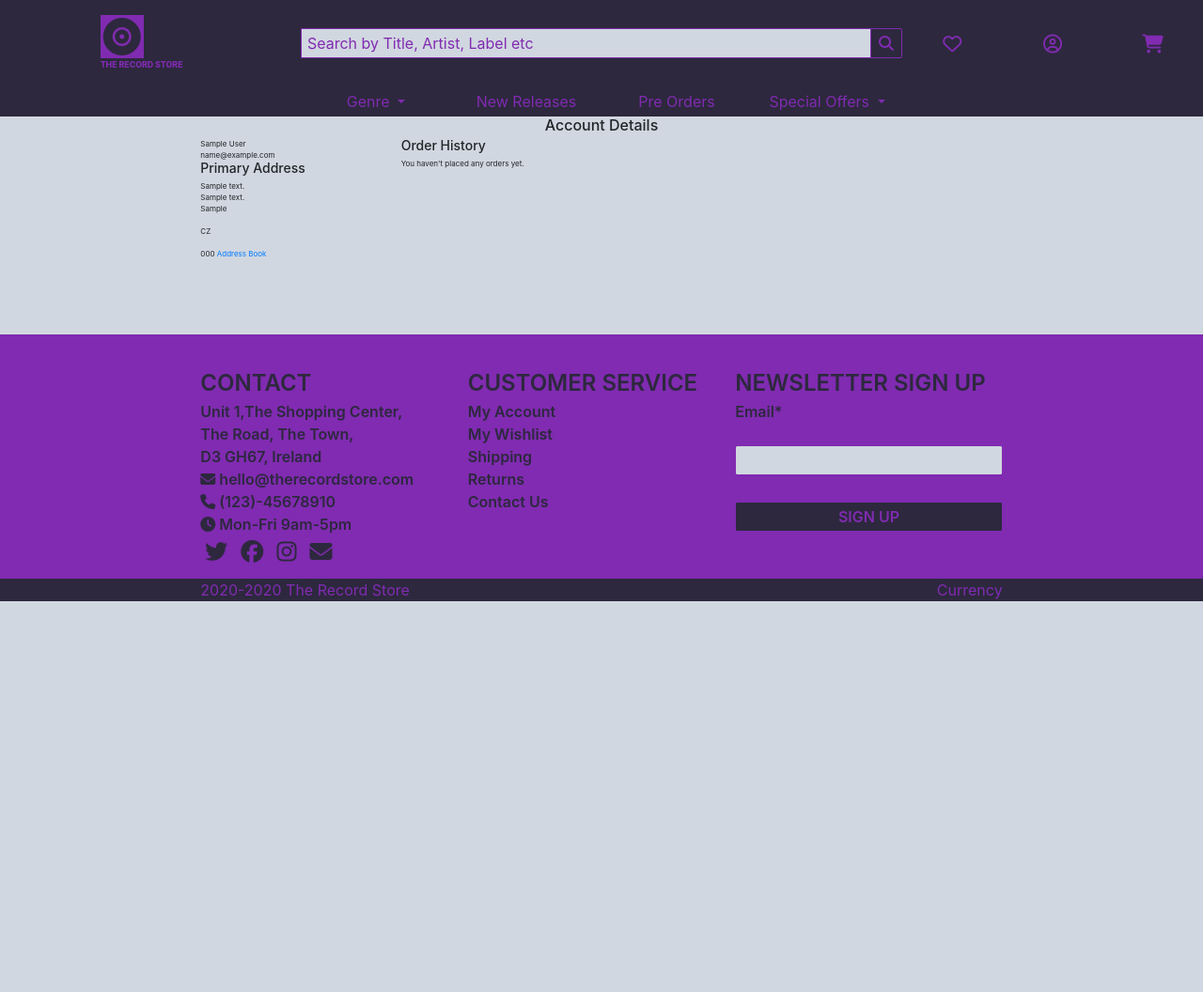
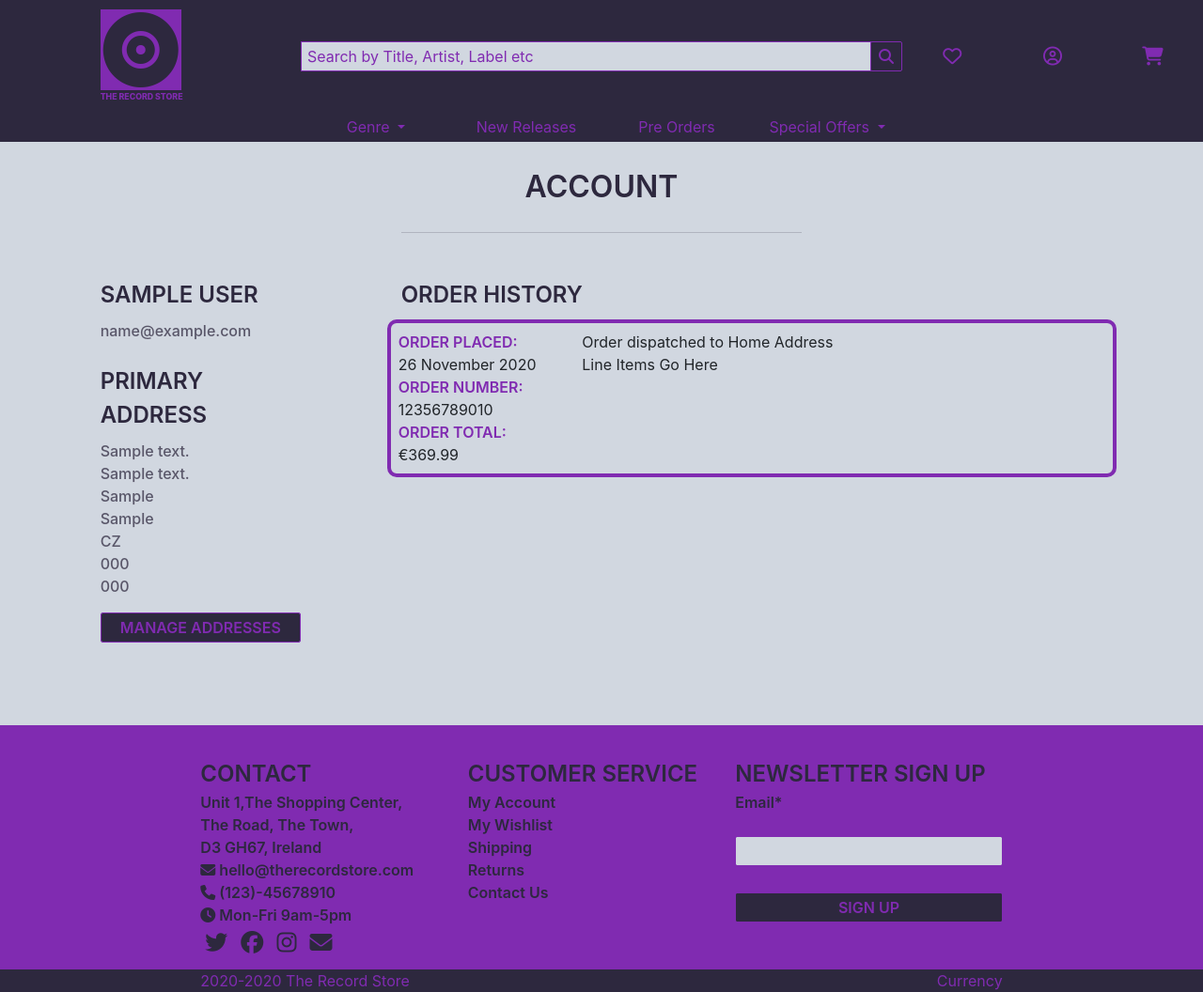
Before and after one commit to Code-Institute-Submissions/CI-MS4-The-Record-Store, a Django app: page /profile/ in a window 1280 px wide. Shown: the whole page at 94% size. Before the commit the page ends 640 px from the top, so only its background shows below. Run offline with Django 3.2, Linux system fonts and the light colour scheme; a user stored in the database is signed in; tables that the repository leaves empty hold one stand-in row (values such as "Sample post"); some libraries are stand-ins or nearby versions.

Commit message:
Add Style+Layout Account Page & Address Book Page

```diff
--- a/profiles/templates/profiles/profile.html
+++ b/profiles/templates/profiles/profile.html
@@ -1,42 +1,65 @@
-  {% extends "base.html" %}
-  {% load static %}
-
-
-  {% block content %}
+{% extends "base.html" %} {% load static %} {% block content %}
 <div class="row no-gutters">
-    <div class="col text-center">
-      <h2>Account Details</h2>
+  <div class="col-10 offset-1 col-md-4 offset-md-4">
+    <div class="page-title text-center">Account</div>
+    <div class="dark-hr"></div>
   </div>
 </div>
 <div class="row no-gutters">
-    <div class="col-2 offset-2">
-      <div>{{profile.user.first_name}} {{profile.user.last_name}}</div>
-      <div>{{profile.user.email}}</div>
-      <h3>Primary Address</h3>
+  <div class="col-2 offset-1">
+    <div class="footer-heading">{{profile.user.first_name}} {{profile.user.last_name}}</div>
+    <div class="standard-paragraph">{{profile.user.email}}</div>
+    <div class="footer-heading">Primary Address</div>
     <!-- {{form.primary_address}} -->
-      {% if primary_address|length %}
-      {% for address in primary_address %}
-      {{address.address_line_1}}<br>
-      {{address.address_line_2}}<br>
-      {{address.town_or_city}}<br>
-      {{address.county_province}}<br>
-      {{address.country}}<br>
-      {{address.post_code_or_zip}}<br>
-      {{address.phone_number}}
-      {% endfor%}
-      {% else %}
-      <div>You haven't set your primary address yet, please choose one from your address book.</div>
+    <div class="standard-paragraph ">
+      {% if primary_address|length %} {% for address in primary_address %}
+      {{address.address_line_1}}<br />
+      {{address.address_line_2}}<br />
+      {{address.town_or_city}}<br />
+      {{address.county_or_province}}<br/>
+      {{address.country}}<br />
+      {{address.post_code_or_zip_code}}<br />
+      {{address.phone_number}}<br /> {% endfor%} {% else %}
+      <div>
+        You haven't set your primary address yet, please choose one from your
+        address book.
+      </div>
       {% endif %}
-      <a href="{% url 'addresses' %}">Address Book</a>
     </div>
-    <div class="col-8">
-      <h3>Order History</h3>
+    <a class="form-control btn dark-button" href="{% url 'addresses' %}">Manage Addresses</a>
+  </div>
+  <div class="col-7 offset-1">
+    <div class="footer-heading">Order History</div>
     {% if orders|length %}
     {% else %}
-      <div>You haven't placed any orders yet.</div>
+    <div class="row">
+      <div class="col-12 order-history-info-item">
+        <div class="row">
+          <div class="col-3">
+            <div class="order-sub-heading">Order Placed:</div>
+            <div>26 November 2020</div>
+            <div class="order-sub-heading">Order Number:</div>
+            <div>12356789010</div>
+            <div class="order-sub-heading">Order Total:</div>
+            <div>€369.99</div>
+          </div>
+          <div class="col-9">
+            <div class="row">
+              <div class="col-12">
+                <span>Order dispatched to Home Address</span>
+                <!-- <span><a class="btn dark-button" href="https://www.fastway.ie/courier-services/track-your-parcel">Track
+                    Parcel</a></span> -->
+              </div>
+              <div class="col-12">
+                <span>Line Items Go Here</span>
+              </div>
+            </div>
+          </div>
+        </div>
+      </div>
+    </div>
     {% endif %}
   </div>
 </div>
 
-
 {% endblock %}
--- a/profiles/views.py
+++ b/profiles/views.py
@@ -99,5 +99,6 @@ def clear_previous_primary_address(user):
 
     previous_primary_address = (
         Address.objects.filter(primary_address=True).first())
-    previous_primary_address.primary_address = False
-    previous_primary_address.save()
+    if(previous_primary_address):
+        previous_primary_address.primary_address = False
+        previous_primary_address.save()
--- a/static/css/base.css
+++ b/static/css/base.css
@@ -250,6 +250,7 @@ main {
 }
 
 .dark-button {
+  transition: all 0.3s ease-in-out;
   background-color: var(--main-navbar-color);
   color: var(--main-text-and-icon-color);
   text-transform: uppercase;
@@ -257,6 +258,11 @@ main {
   margin-top: 1rem;
   margin-bottom: 1rem;
 }
+
+.dark-button:hover {
+  color: var(--main-hightlight-color);
+}
+
 
 .square {
   position: relative;
@@ -273,6 +279,12 @@ main {
   transform: translate(-50%, -50%);
 }
 
+.order-sub-heading{
+  text-transform: uppercase;
+  color: var(--main-text-and-icon-color);
+  font-weight: 600;
+}
+
 /* Small devices (landscape phones, 576px and up) */
 @media screen and (min-width: 0px) {
   html {
@@ -286,6 +298,9 @@ main {
 
 /* Small devices (landscape phones, 576px and up) */
 @media screen and (min-width: 576px) {
+  #brand-icon {
+    font-size: 10rem;
+  }
 }
 
 /* Medium devices (tablets, 768px and up) */
@@ -384,18 +399,17 @@ main {
   border: none;
 }
 
-select{
+select {
   -webkit-appearance: none;
 }
 
-
-.filter-dropdown-button:after{
+.filter-dropdown-button:after {
   transition: all 0.3s ease-in-out;
   font-family: FontAwesome;
   content: "\f077";
   font-size: 2rem;
 }
-.filter-dropdown-button.collapsed:after{
+.filter-dropdown-button.collapsed:after {
   content: "\f078";
 }
 
@@ -435,12 +449,35 @@ select{
 }
 
 .noUi-target {
-
 }
-
 
 .noUi-connect {
   background-color: var(--main-text-and-icon-color);
+}
+
+.order-history-info-item {
+  border-color: var(--main-text-and-icon-color);
+  border-style: solid;
+  border-width: 0.5rem;
+  border-radius: 10px;
+  margin-top: 1rem;
+  margin-bottom: 1rem;
+  padding: 1rem;
+  font-size: 2rem;
+}
+
+.standard-paragraph {
+  font-size: 2rem;
+  color: #2d283ebb;
+  font-weight: 500;
+  margin-top: 1rem;
+  margin-bottom: 1rem;
+}
+
+.primary{
+  color: var(--main-text-and-icon-color);
+  text-transform: uppercase;
+  color: var(--main-text-and-icon-color);
 }
 
 /*--------------------------------------------------------------Custom Checkboxes------------------------------------*/
```
Also changed, not shown: profiles/templates/profiles/addresses.html (+39 -15 lines). Lines whose indentation alone changed are shown as unchanged.
